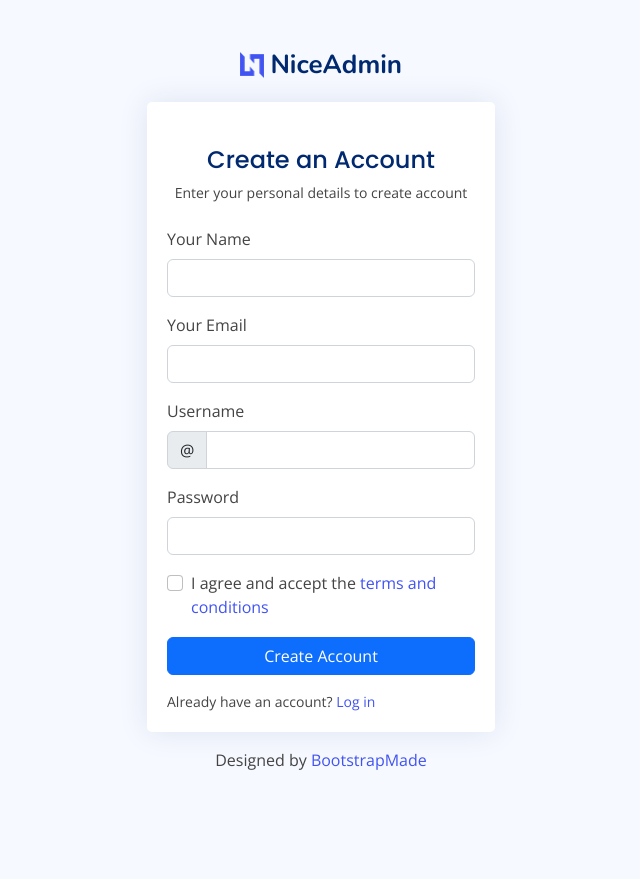
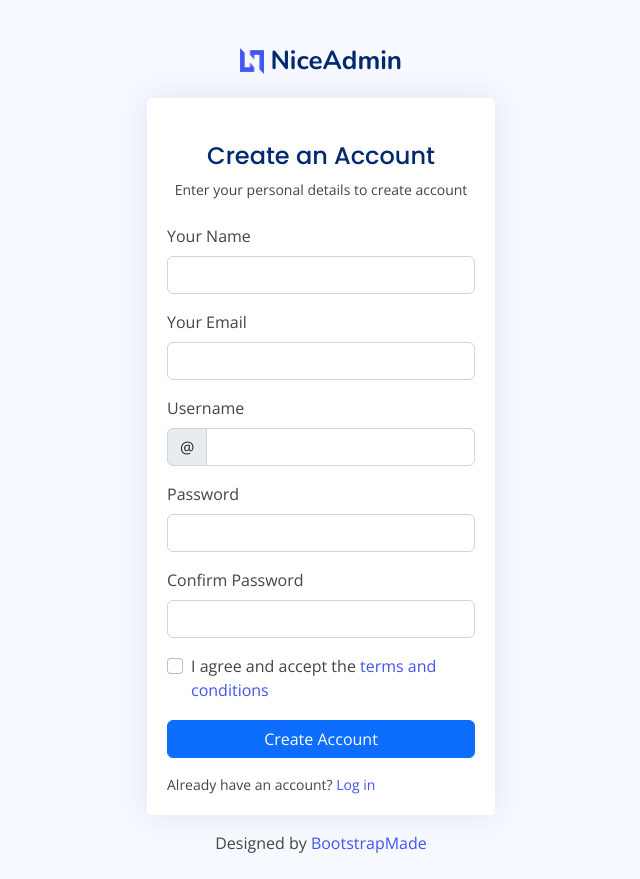
Before and after one commit to MGasiorowskii/CryptoCurrencyExchange, a Django app: page /register/ in a window 1280 px wide. Shown: the whole page, without its empty margins (319-959 px from the left). Before the commit the page ends 770 px from the top, so only its background shows below. Run offline with Django 4.2, Linux system fonts and the light colour scheme; some libraries are stand-ins or nearby versions.

Commit message:
feat: add confir_password field to register_form

```diff
--- a/Exchange/users/templates/users/register.html
+++ b/Exchange/users/templates/users/register.html
@@ -54,6 +54,12 @@
                     </div>
 
                     <div class="col-12">
+                      <label for="confirmPassword" class="form-label">Confirm Password</label>
+                      <input type="password" name="confirm-password" class="form-control" id="confirmPassword" required>
+                      <div class="invalid-feedback">Password mismatch!</div>
+                    </div>
+
+                    <div class="col-12">
                       <div class="form-check">
                         <input class="form-check-input" name="terms" type="checkbox" value="" id="acceptTerms" required>
                         <label class="form-check-label" for="acceptTerms">I agree and accept the <a href="#">terms and conditions</a></label>
```
